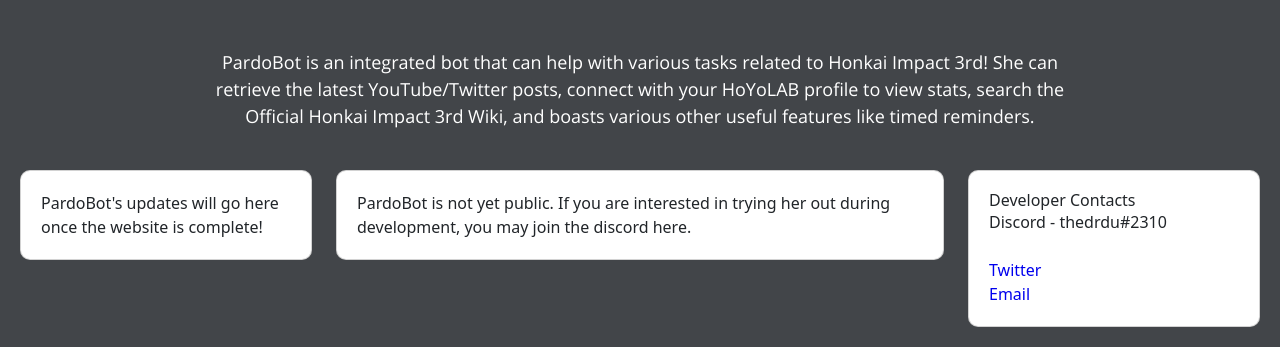
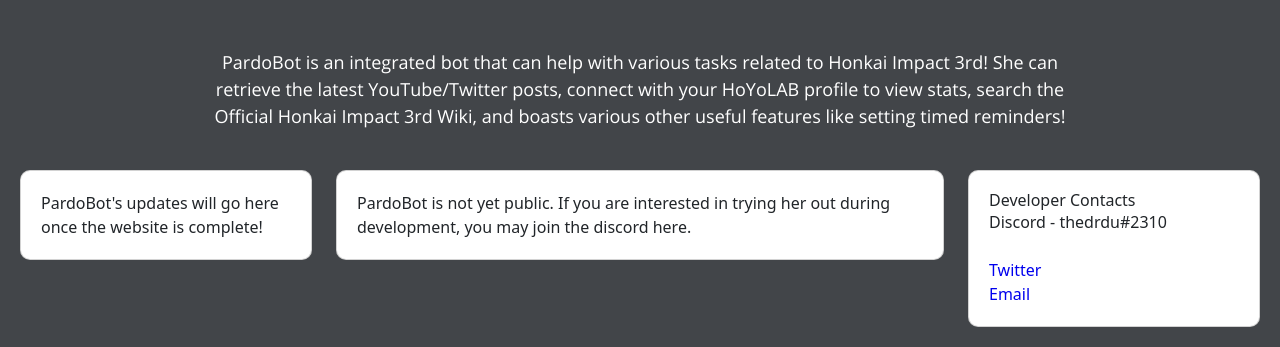
Before and after one commit to thedrdu/PardoBotWebsite, a Flask app: page / in a window 1280 px wide. Shown: the part 583-930 px from the top of the page. Run offline with Flask 2, Linux system fonts and the light colour scheme.

Commit message:
update description

```diff
--- a/templates/index.html
+++ b/templates/index.html
@@ -19,7 +19,7 @@
             <a style="font-size: 18px; color: white; font-family: 'Open Sans'">
                 PardoBot is an integrated bot that can help with various tasks related to Honkai Impact 3rd!
                 She can retrieve the latest YouTube/Twitter posts, connect with your HoYoLAB profile to view stats,
-                search the Official Honkai Impact 3rd Wiki, and boasts various other useful features like timed reminders.
+                search the Official Honkai Impact 3rd Wiki, and boasts various other useful features like setting timed reminders!
             </a>
         </div>
     </div>
```
